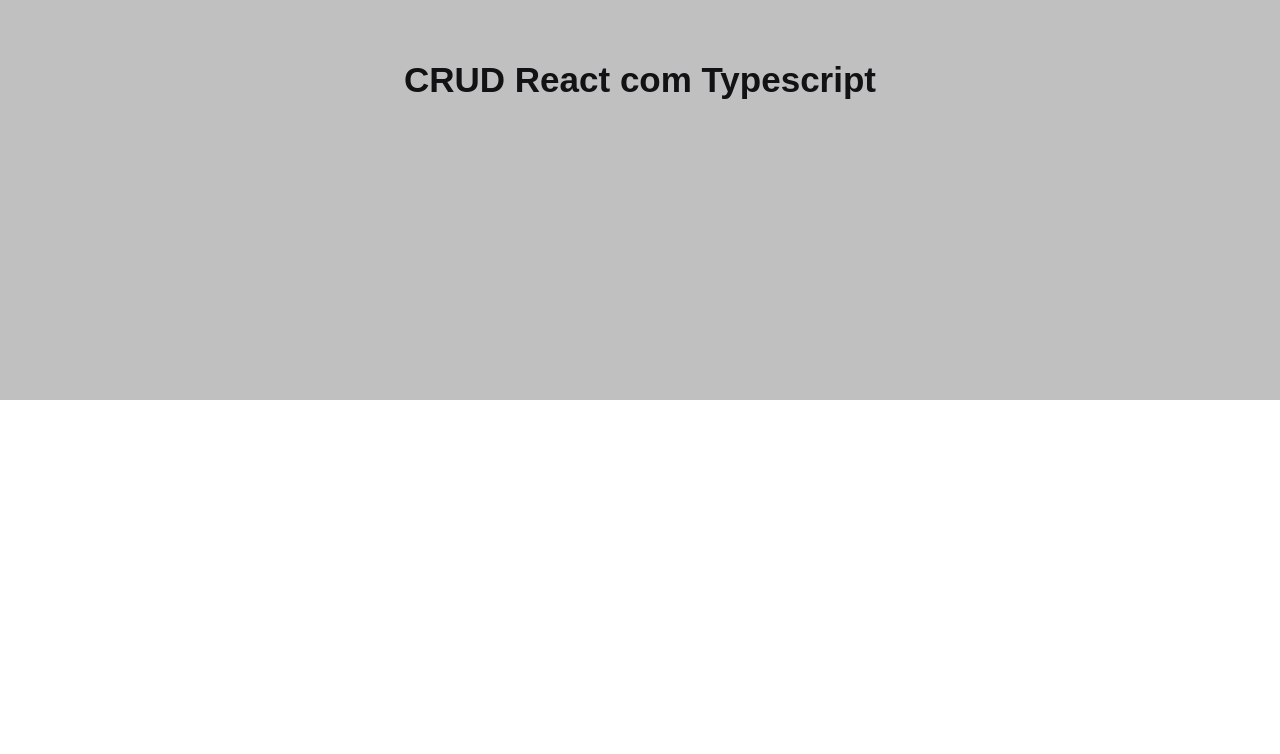
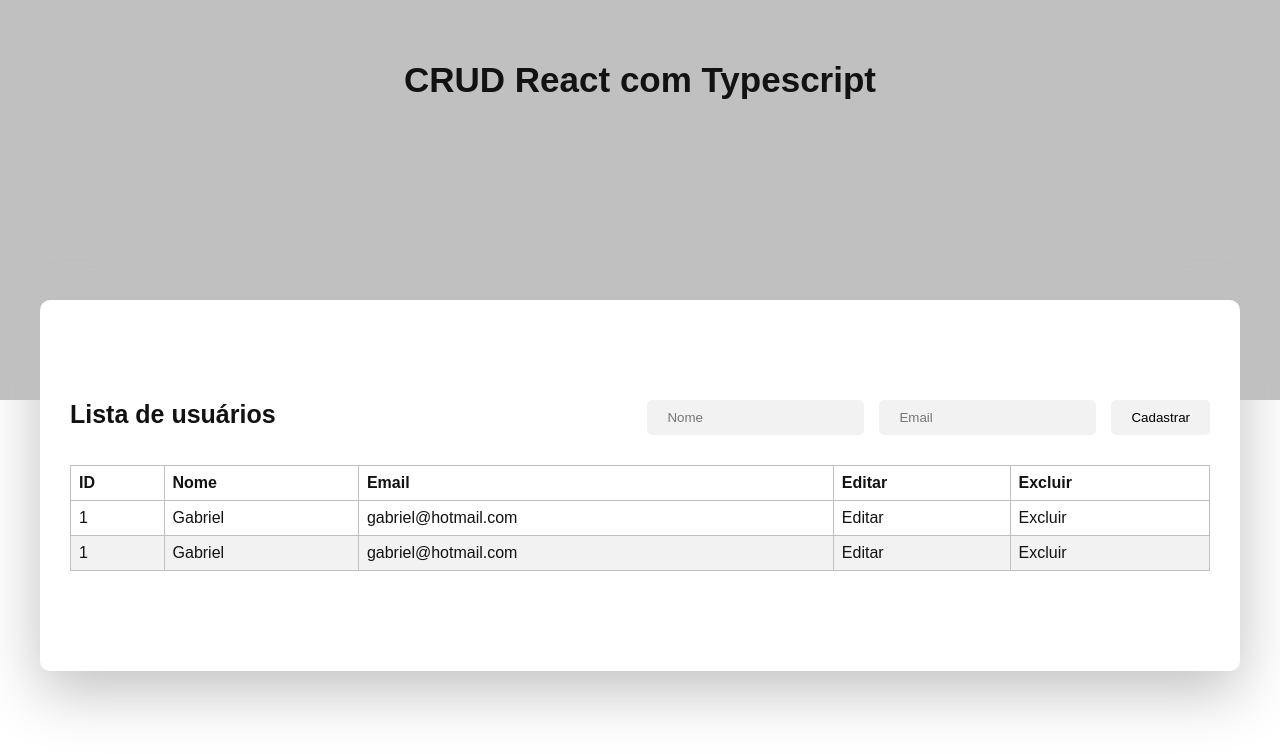
Before and after one commit to gabrielgraciani/react-ts-course, a React (Create React App) app in the folder 01-crud-ts/: page / in a window 1280 px wide. Shown: the top 754 px of the page. Built offline with nearby package versions, Linux system fonts and the light colour scheme.

Commit message:
finalizado estilização do bloco de users

```diff
--- a/01-crud-ts/src/App.tsx
+++ b/01-crud-ts/src/App.tsx
@@ -1,11 +1,13 @@
 import Header from './components/Header';
+import Users from './components/Users';
 import './styles/global.scss';
 
 function App() {
   return (
-    <div className="App">
+    <>
       <Header />
-    </div>
+      <Users />
+    </>
   );
 }
 
--- /dev/null
+++ b/01-crud-ts/src/components/Users.tsx
@@ -0,0 +1,48 @@
+import '../styles/users.scss';
+
+const Users = () => {
+  return (
+    <div className="container">
+      <div className="head">
+        <h4>Lista de usuários</h4>
+
+        <form>
+          <input placeholder="Nome" />
+          <input placeholder="Email" />
+          <input type="submit" value="Cadastrar" />
+        </form>
+      </div>
+
+      <table>
+        <thead>
+          <tr>
+            <th>ID</th>
+            <th>Nome</th>
+            <th>Email</th>
+            <th>Editar</th>
+            <th>Excluir</th>
+          </tr>
+        </thead>
+
+        <tbody>
+          <tr>
+            <td>1</td>
+            <td>Gabriel</td>
+            <td>gabriel@hotmail.com</td>
+            <td>Editar</td>
+            <td>Excluir</td>
+          </tr>
+          <tr>
+            <td>1</td>
+            <td>Gabriel</td>
+            <td>gabriel@hotmail.com</td>
+            <td>Editar</td>
+            <td>Excluir</td>
+          </tr>
+        </tbody>
+      </table>
+    </div>
+  )
+}
+
+export default Users;
--- /dev/null
+++ b/01-crud-ts/src/styles/users.scss
@@ -0,0 +1,54 @@
+.container {
+  margin: -100px auto 0;
+  width: 100%;
+  max-width: 1200px;
+  padding: 100px 30px;
+  display:flex;
+  flex-direction:column;
+  background: #fff;
+  border-radius:10px;
+  filter: drop-shadow(0px 20px 30px #c0c0c0);
+
+  .head {
+    width:100%;
+    display:flex;
+    justify-content: space-between;
+    margin-bottom: 30px;
+
+    h4 {
+      font-size: 25px;
+    }
+
+    form {
+      input {
+        flex: 1;
+        background: #f2f2f2;
+        border: 0;
+        padding: 10px 20px;
+        border-radius: 5px;
+
+        & + input {
+          margin-left: 15px;
+        }
+
+        &[type='submit'] {
+          cursor:pointer;
+        }
+      }
+    }
+  }
+
+  table {
+    border-collapse: collapse;
+
+    td, th {
+      border: 1px solid #c0c0c0;
+      padding: 8px;
+      text-align:left;
+    }
+
+    tr:nth-child(even) {
+      background: #f2f2f2;
+    }
+  }
+}
```
